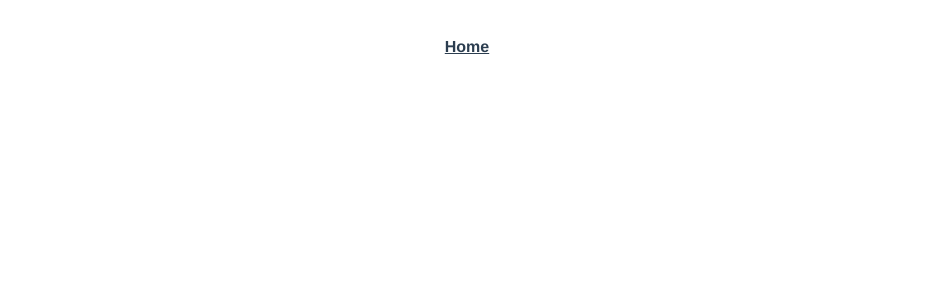
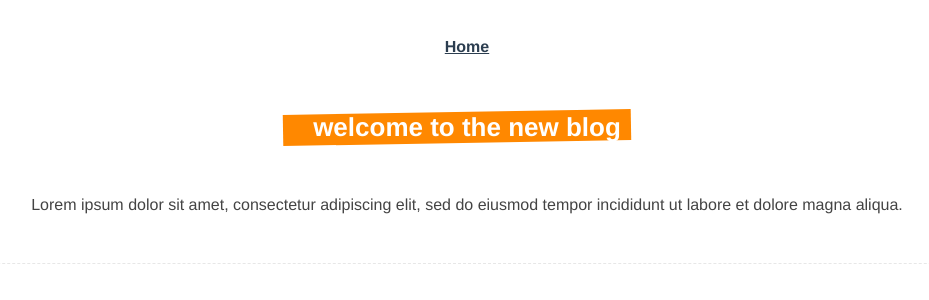
Before and after one commit to alexelmore/vue-blog-project, a Vue app in the folder blog-project/: page /posts/1 in a window 1280 px wide. Before the commit this address had no page. Shown: the top 300 px of the page, without its empty margins (173-1102 px from the left). Built offline with nearby package versions, Linux system fonts and the light colour scheme; data requests are answered from the project's data file.

Commit message:
Create getPost composable

```diff
--- a/blog-project/src/components/SinglePost.vue
+++ b/blog-project/src/components/SinglePost.vue
@@ -1,6 +1,9 @@
 <template>
   <div class="post">
-    <h3>{{ post.title }}</h3>
+    <router-link :to="{ name: 'Details', params: { id: post.id } }"
+      ><h3>{{ post.title }}</h3></router-link
+    >
+
     <p>{{ snippet }}</p>
     <span v-for="tag in post.tags" :key="tag"> #{{ tag }} </span>
   </div>
@@ -22,4 +25,30 @@ export default {
 };
 </script>
 
-<style></style>
+<style>
+.post {
+  margin: 0 40px 30px;
+  padding-bottom: 30px;
+  border-bottom: 1px dashed #e7e7e7;
+}
+.post h3 {
+  display: inline-block;
+  position: relative;
+  font-size: 26px;
+  color: white;
+  margin-bottom: 10px;
+  max-width: 400px;
+}
+.post h3::before {
+  content: "";
+  display: block;
+  width: 100%;
+  height: 100%;
+  background: #ff8800;
+  position: absolute;
+  z-index: -1;
+  padding-right: 40px;
+  left: -30px;
+  transform: rotateZ(-1deg);
+}
+</style>
--- /dev/null
+++ b/blog-project/src/composables/getPost.js
@@ -0,0 +1,23 @@
+import { ref } from "vue";
+const getPost = (id) => {
+  const post = ref(null);
+  const error = ref(null);
+
+  const load = async () => {
+    try {
+      const url = "http://localhost:3000/posts/" + id;
+      const request = await fetch(url);
+      if (request.status === 200 && request.ok) {
+        const response = await request.json();
+        const data = await response;
+        post.value = data;
+      } else {
+        throw new Error("Unable to fetch the data");
+      }
+    } catch (err) {
+      error.value = err.message;
+    }
+  };
+  return { post, error, load };
+};
+export default getPost;
--- a/blog-project/src/router/index.js
+++ b/blog-project/src/router/index.js
@@ -1,11 +1,18 @@
 import { createRouter, createWebHistory } from "vue-router";
 import HomeView from "../views/HomeView.vue";
+import Details from "../views/Details.vue";
 
 const routes = [
   {
     path: "/",
     name: "home",
     component: HomeView,
+  },
+  {
+    path: "/posts/:id",
+    name: "Details",
+    component: Details,
+    props: true,
   },
 ];
 
--- /dev/null
+++ b/blog-project/src/views/Details.vue
@@ -0,0 +1,37 @@
+<template>
+  <div v-if="error">{{ error }}</div>
+  <div v-if="post" class="post">
+    <h3>{{ post.title }}</h3>
+    <p class="pre">{{ post.body }}</p>
+  </div>
+  <div v-else>Loading...</div>
+</template>
+
+<script>
+import { ref } from "vue";
+import getPost from "../composables/getPost";
+export default {
+  name: "Details",
+  props: ["id"],
+  setup(props) {
+    const { post, error, load } = getPost(props.id);
+    load();
+    return { post, error };
+  },
+};
+</script>
+
+<style scoped>
+.post {
+  max-width: 1200px;
+  margin: 0 auto;
+}
+.post p {
+  color: #444;
+  line-height: 1.5em;
+  margin-top: 40px;
+}
+.pre {
+  white-space: pre-wrap;
+}
+</style>
--- a/blog-project/src/views/HomeView.vue
+++ b/blog-project/src/views/HomeView.vue
@@ -26,3 +26,11 @@ export default {
   },
 };
 </script>
+
+<style>
+.home {
+  max-width: 1200px;
+  margin: 0 auto;
+  padding: 10px;
+}
+</style>
```
